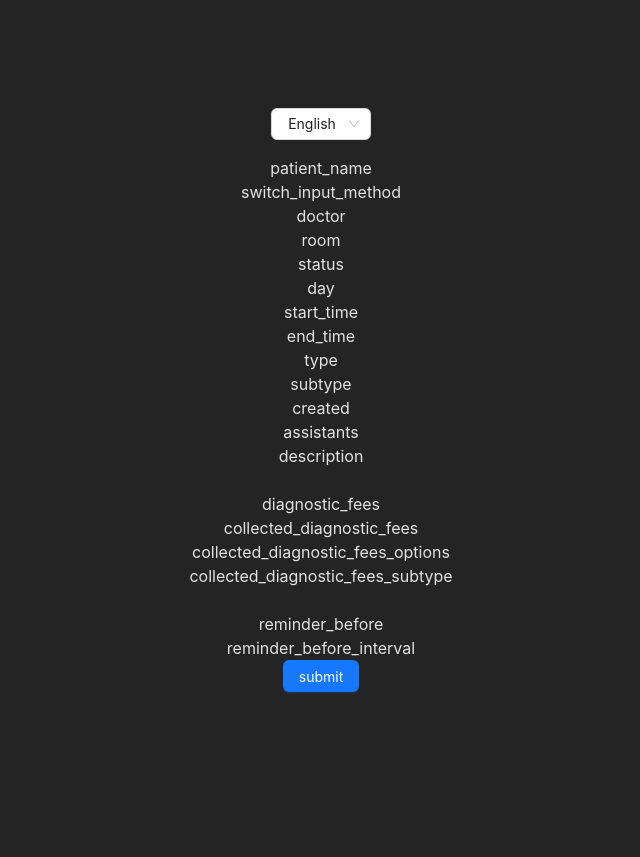
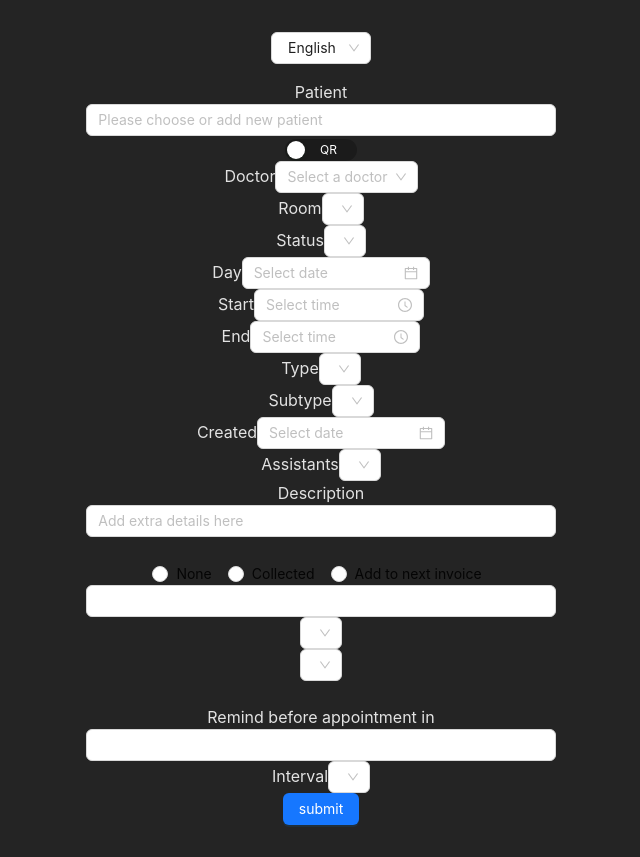
Before and after one commit to Ahmed-Elbessfy/add-patient-app, a React (Vite) app: page / in a window 1280 px wide. Shown: the whole page, without its empty margins (319-959 px from the left). Before the commit the page ends 800 px from the top, so only its background shows below. Built offline with nearby package versions, Linux system fonts and the light colour scheme.

Commit message:
add config for AddAppointmentField
- create AddAppointmentField comp to contain all Fields comp.s
- add most of types of inputs for add appointment form
- some input has bugs in rendering but will check later

```diff
--- /dev/null
+++ b/src/features/AddAppointmentFields/AddAppointmentFields.tsx
@@ -0,0 +1,140 @@
+import { ChangeEvent, FC } from "react";
+import {
+  Input,
+  Radio,
+  Select,
+  RadioChangeEvent,
+  DatePicker,
+  DatePickerProps,
+  TimePicker,
+  Switch,
+} from "antd";
+import { FieldConfig } from "./AddAppointmentInputs.type";
+
+const AddAppointmentFields: FC<FieldConfig> = (props) => {
+  console.log(props);
+  const { fieldType, label, name, id, placeholder, testId, onChange } = props;
+  return (
+    <>
+      {label && <label>{label}</label>}
+      {/* Text Input  */}
+      {fieldType === "text" && (
+        <Input
+          type={fieldType}
+          name={name}
+          placeholder={placeholder}
+          data-testid={testId}
+          id={id}
+          onChange={(e: ChangeEvent<HTMLInputElement>) =>
+            onChange(e.target.value)
+          }
+        />
+      )}
+
+      {/* Number Input  */}
+      {fieldType === "number" && (
+        <Input
+          type={fieldType}
+          name={name}
+          placeholder={placeholder}
+          data-testid={testId}
+          id={id}
+          onChange={(e: ChangeEvent<HTMLInputElement>) =>
+            onChange(e.target.value)
+          }
+        />
+      )}
+
+      {/* Textarea Input  */}
+      {fieldType === "textarea" && (
+        <Input
+          type={fieldType}
+          name={name}
+          placeholder={placeholder}
+          data-testid={testId}
+          id={id}
+          onChange={(e: ChangeEvent<HTMLInputElement>) =>
+            onChange(e.target.value)
+          }
+        />
+      )}
+
+      {/* Select Input  */}
+      {fieldType === "select" && (
+        <Select
+          placeholder={placeholder}
+          data-testid={testId}
+          id={id}
+          onChange={(value: string) => onChange(value)}
+        >
+          {props.options &&
+            props.options.map((option, ind) => {
+              return (
+                <Select.Option key={ind} value={option.value}>
+                  {option.label}
+                </Select.Option>
+              );
+            })}
+        </Select>
+      )}
+
+      {/* Checkbox Input  */}
+      {fieldType === "radio" && (
+        <Radio.Group
+          name={name}
+          data-testid={testId}
+          onChange={({ target: { value } }: RadioChangeEvent) =>
+            onChange(value)
+          }
+        >
+          {props.options &&
+            props.options.map((option, ind) => (
+              <Radio key={ind} value={option.value}>
+                {option.label}
+              </Radio>
+            ))}
+        </Radio.Group>
+      )}
+
+      {/* Date Picker Input  */}
+      {fieldType === "datePicker" && (
+        <DatePicker
+          name={name}
+          format={props.format}
+          placeholder={placeholder}
+          data-testid={testId}
+          id={id}
+          onChange={(value: DatePickerProps["value"], dateString: string) =>
+            onChange(dateString)
+          }
+        />
+      )}
+
+      {/* Time Picker Input  */}
+      {fieldType === "timePicker" && (
+        <TimePicker
+          name={name}
+          format={props.format}
+          placeholder={placeholder}
+          data-testid={testId}
+          id={id}
+          use12Hours={props.use12Hours}
+        />
+      )}
+
+      {/* Switch Input  */}
+      {fieldType === "switch" && (
+        <Switch
+          data-testid={testId}
+          id={id}
+          checkedChildren={props.checkedChildren}
+          unCheckedChildren={props.unCheckedChildren}
+          defaultChecked={props.defaultChecked}
+          onChange={(checked: boolean) => onChange(checked)}
+        />
+      )}
+    </>
+  );
+};
+
+export default AddAppointmentFields;
--- a/src/features/AddAppointmentForm/AddAppointmentForm.tsx
+++ b/src/features/AddAppointmentForm/AddAppointmentForm.tsx
@@ -1,6 +1,7 @@
 import { FC } from "react";
 import { Controller, useForm } from "react-hook-form";
 import { Alert, Button, Typography } from "antd";
+import AddAppointmentFields from "../AddAppointmentFields/AddAppointmentFields";
 import {
   FormFieldConfig,
   Item,
@@ -36,7 +37,10 @@ const AddAppointmentForm: FC<AddAppointmentFormProps> = ({
                 render={({ field, fieldState: { error } }) => {
                   return (
                     <div>
-                      {field.name}
+                      <AddAppointmentFields
+                        {...item}
+                        onChange={field.onChange}
+                      />
                       {error && error.message}
                     </div>
                   );
```
